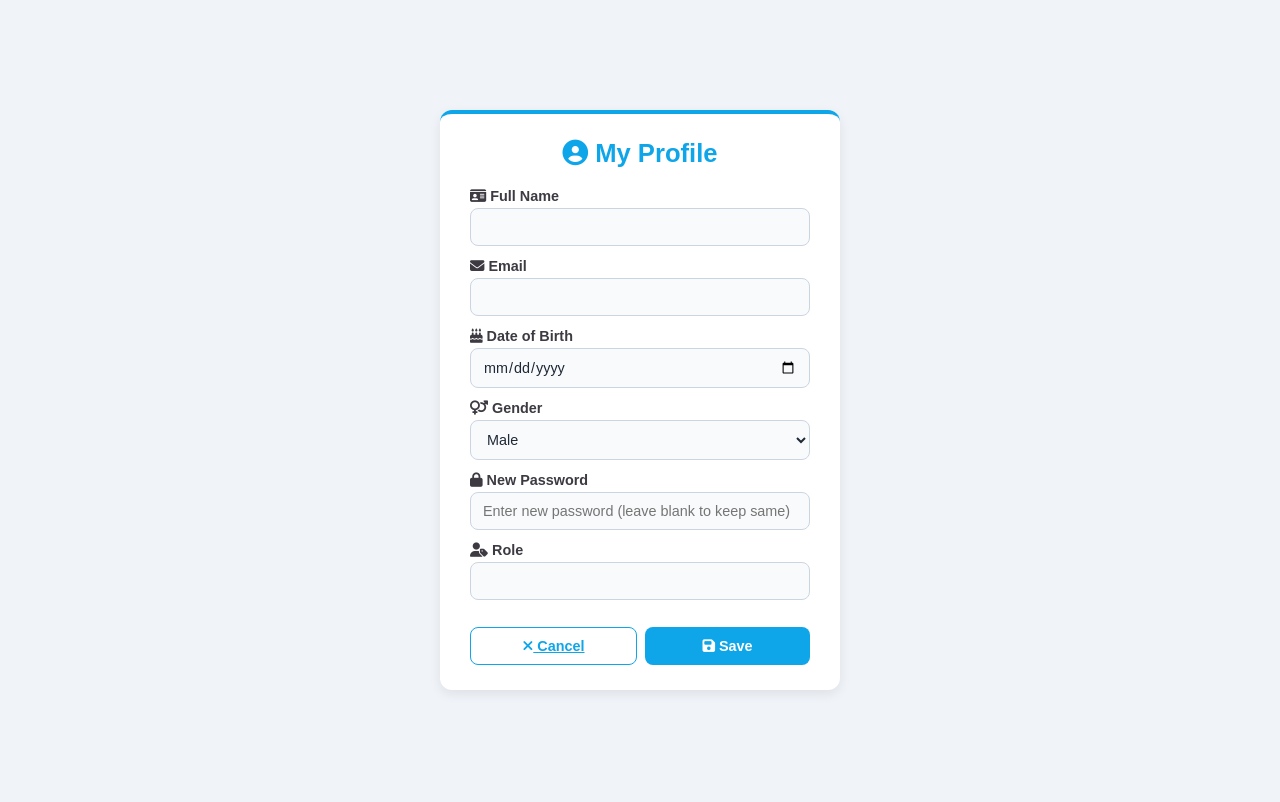
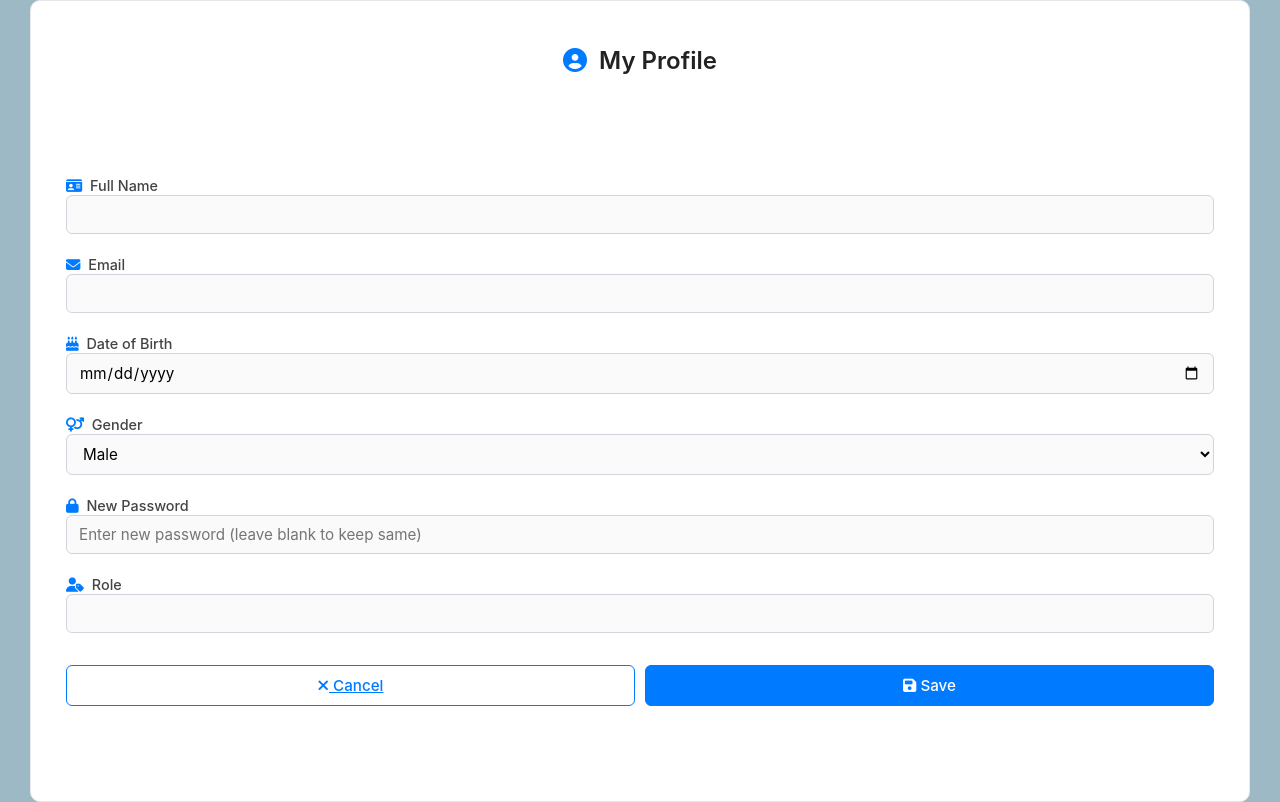
Before and after one commit to Rajvikaur5703/DailyExpensesTracker, a PHP site: page /users/profile.php in a window 1280 px wide. Before the commit the page ends 692 px from the top, so only its background shows below. Run offline with PHP 8.4, Linux system fonts and the light colour scheme; the visitor is signed in with stand-in values (Sample User, id 1); data comes from the database, SQL or seed files in the repository; data that the repository does not hold is empty.

Commit message:
Update profile.css

```diff
--- a/expense-tracker/style/profile.css
+++ b/expense-tracker/style/profile.css
@@ -2,138 +2,166 @@
     margin: 0;
     padding: 0;
     box-sizing: border-box;
-    font-family: 'Arial', sans-serif;
+    font-family: 'Inter', sans-serif;
 }
 
 body {
-    background: #f0f4f8; /* soft neutral background */
+    background: #9db9c6;
     display: flex;
     justify-content: center;
     align-items: center;
     min-height: 100vh;
 }
 
-/* ===== PROFILE CARD ===== */
+/*Profile card*/
 .profile-card {
-    background: #ffffff;
-    padding: 25px 30px;
-    border-radius: 12px;
-    width: 400px; /* compact width */
-    box-shadow: 0 4px 12px rgba(0, 0, 0, 0.08);
-    border-top: 4px solid #0ea5e9; /* teal/cyan accent */
-    transition: all 0.2s ease;
+    background: white;
+    padding: 45px 35px;
+    border-radius: 10px;
+    border: 1px solid #e5e7eb;
+    max-width: 1220px;
+    width: 100%;
 }
 
-.profile-card:hover {
-    transform: translateY(-3px);
-    box-shadow: 0 6px 18px rgba(0, 0, 0, 0.1);
+.title {
+    font-size: 1.5rem;
+    font-weight: 600;
+    margin-bottom: 100px;
+    text-align: center;
+    color: #222;
 }
 
-/* ===== TITLE ===== */
-.title {
-    font-size: 1.6rem;
-    font-weight: 700;
-    margin-bottom: 20px;
-    text-align: center;
-    color: #0ea5e9; /* teal/cyan title */
+.title i {
+    color: #007bff;
+    margin-right: 6px;
 }
 
-/* ===== FORM ===== */
+/* Form */
 .profile-form {
+    margin-bottom: 50px;
     display: flex;
     flex-direction: column;
-    gap: 12px;
+    gap: 20px;
 }
 
-.form-group {
+.form-row
+{
     display: flex;
+    gap: 1rem;
+}
+
+.form-row .form-group {
+
+    flex: 1;
+    /* display: flex;
     flex-direction: column;
-    position: relative;
+    position: relative; */
 }
 
 .form-group label {
-    font-weight: 600;
-    margin-bottom: 4px;
-    color: #3d3a42; /* soft purple */
+    font-weight: 500;
+    margin-bottom: 5px;
+    color: #444;
     font-size: 0.9rem;
 }
 
-
-.form-group input,
-.form-group select {
-    padding: 10px 12px;
-    border: 1px solid #cbd5e1;
-    border-radius: 8px;
-    font-size: 0.9rem;
-    background: #f9fafb;
-    color: #1f2937;
-    transition: border 0.2s ease;
+.form-group select
+{
+    width: 100%;
+    box-sizing: border-box;
+    padding: 9px 12px;
+    border: 1px solid #d1d5db;
+    border-radius: 6px;
+    outline: none;
+    font-size: 0.95rem;
+    background: #fafafa;
+    transition: border 0.2s ease, background 0.2s ease;
+    /* width: 50%;  */
+    /*padding: 15px;
+    margin-top: 7px;
+    border: 1px solid #ccc;
+    border-radius: 5px;
+    font-size: 14px; */
 }
 
-.form-group input:focus,
-.form-group select:focus {
-    border-color: #0ea5e9;
+.form-group label i {
+    color: #007bff;
+    margin-right: 4px;
+}
+
+.form-group input {
+    width: 100%;
+    box-sizing: border-box;
+    /* width: 50%; */
+    padding: 9px 12px;
+    border: 1px solid #d1d5db;
+    border-radius: 6px;
+    outline: none;
+    font-size: 0.95rem;
+    background: #fafafa;
+    transition: border 0.2s ease, background 0.2s ease;
+}
+
+.form-group input:focus {
+    border-color: #007bff;
     background: #fff;
 }
 
-/* ===== PASSWORD TOGGLE ===== */
+/*Password toggle*/
 .password-toggle {
     position: absolute;
-    right: 10px;
-    top: 35px;
+    right: 12px;
+    top: 37px;
     cursor: pointer;
-    color: #22d3ee; /* matches labels */
-    font-size: 0.85rem;
+    color: #888;
+    font-size: 0.95rem;
+    transition: color 0.2s ease;
 }
 
 .password-toggle:hover {
-    color: #0ea5e9;
+    color: #007bff;
 }
 
-/* ===== FORM BUTTONS ===== */
+/*Buttons */
 .form-actions {
     display: flex;
     justify-content: space-between;
-    margin-top: 15px;
-    gap: 8px;
+    margin-top: 12px;
+    gap: 10px;
 }
 
 .btn {
     flex: 1;
     padding: 10px 0;
-    border-radius: 8px;
-    font-size: 0.9rem;
-    font-weight: 600;
+    border-radius: 6px;
+    border: 1px solid transparent;
     cursor: pointer;
+    font-size: 0.95rem;
+    font-weight: 500;
     transition: all 0.2s ease;
 }
 
+/*Cancel button (outline blue) */
 .btn-light {
     background: #fff;
-    border: 1px solid #0ea5e9;
-    color: #0ea5e9;
+    color: #007bff;
+    border: 1px solid #007bff;
     text-align: center;
 }
 
 .btn-light:hover {
-    background: #0ea5e9;
+    background: #007bff;
     color: #fff;
 }
 
+/*Save button (solid blue)*/
 .btn-primary {
-    background: #0ea5e9;
+    background: #007bff;
     color: #fff;
-    border: none;
+    border: 1px solid #007bff;
 }
 
 .btn-primary:hover {
-    opacity: 0.95;
+    background: #0069d9;
+    border-color: #0062cc;
 }
-
-/* ===== RESPONSIVE ===== */
-@media (max-width: 768px) {
-    .profile-card {
-        width: 90%;
-        padding: 20px;
-    }
-}
```
